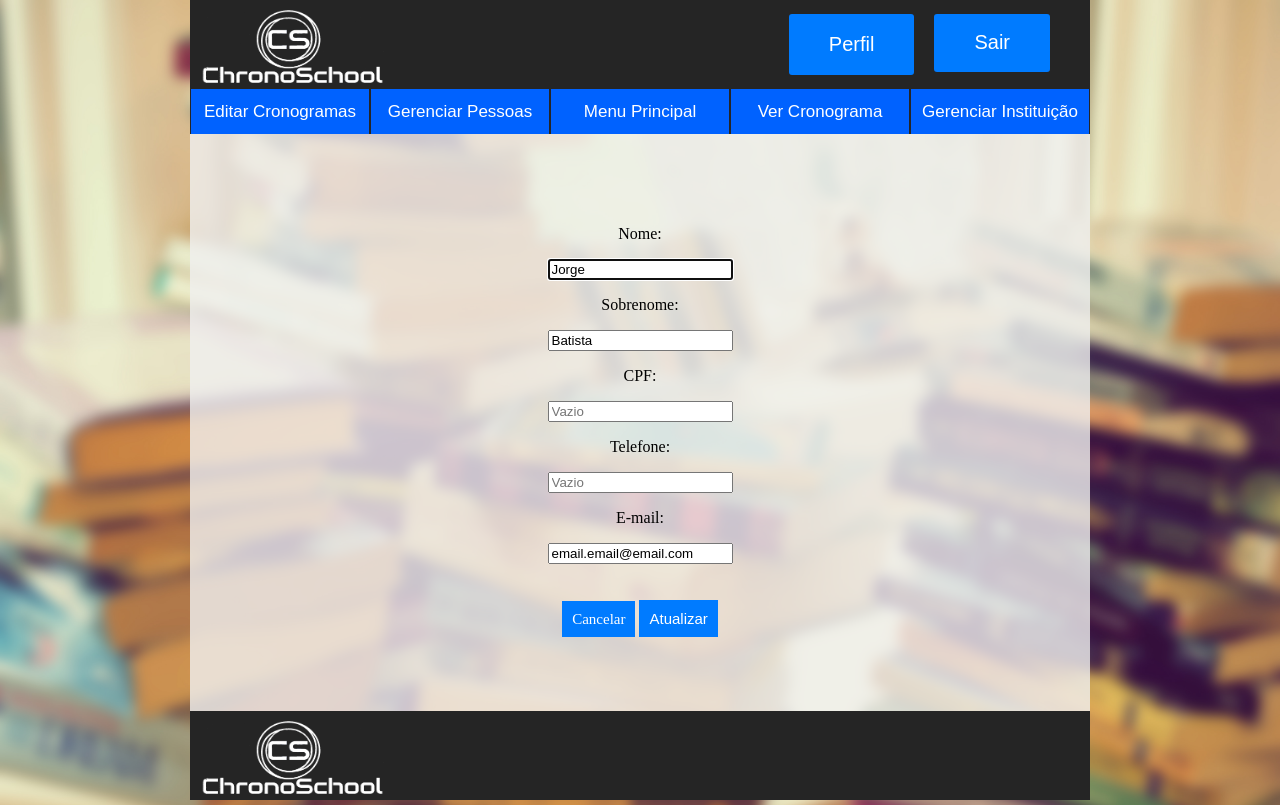
After one commit to Teh-Venom/ChronoSchool, a PHP site: page /editarUsuarios.php?uid=4 in a window 1280 px wide. The commit adds this page. Run offline with PHP 8.4, Linux system fonts and the light colour scheme; a user stored in the database is signed in; data comes from the database, SQL or seed files in the repository.

Commit message:
Update usuario

```diff
--- a/ChronoSchool_Codigos/editarProfessores.php
+++ b/ChronoSchool_Codigos/editarProfessores.php
@@ -68,6 +68,7 @@
 					Alterar o horário disponível final
 					<input type="time" name="final" value="<?php echo $final?>" step="1800" onkeydown="return false" required> <br><br>
 					<br><br>
+					<a href='gerenciarProfessores.php' class='botaoUsuario'>Cancelar</a>
 					<input type="submit" class="botaoUsuario" name="alterar" value="Atualizar">
 				</form>
 			</center>
--- /dev/null
+++ b/ChronoSchool_Codigos/editarUsuarios.php
@@ -0,0 +1,108 @@
+<!DOCTYPE html>
+<html lang="pt-br">
+	<head>
+		<link href="css/style.css" rel="stylesheet"/>
+		<meta charset="UTF-8">
+		<link rel="icon" href="images/icone.ico" type="image/x-icon" />
+		<link rel="shortcut icon" href="images/icone.ico" type="image/x-icon" />
+		<title>Editar usuário></title>
+
+		<?php
+			session_start();
+			if($_SESSION == null)
+			{
+				header("location: login.php");
+			}
+
+			$idUsuario = $_GET['uid'];
+
+			include "php/conexao.php";
+
+			$sql = "SELECT * FROM usuario as U
+					INNER JOIN permissoes AS P ON P.idPermissoes = U.Permissoes_idPermissoes
+					INNER JOIN comum as C ON C.idComum = U.comum_IdComum
+					WHERE U.idUsuario = $idUsuario";
+			$usuarios = $conexao ->prepare($sql);
+			$usuarios -> execute();
+			foreach ($usuarios as $u)
+			{
+				$email_old 			= $u['email'];
+				$idPermissoes_old 	= $u['Permissoes_idPermissoes'];
+				$idComum_old 		= $u['Comum_idComum'];
+				$nome_old 			= $u['nome'];
+				$sobrenome_old		= $u['ultimo_nome'];
+				$cpf_old 			= $u['cpf'];
+				$telefone_old 		= $u['telefone'];
+			}
+
+			if(isset($_POST['alterar']))//dur
+			{
+				$nome = $_POST['nome'];
+				$snome = $_POST['sobrenome'];
+				$cpf = $_POST['cpf'];
+				$tel = $_POST['telefone'];
+				$email = $_POST['email'];
+				if($cpf == ''){
+					$cpf = NULL;
+				}
+				if($tel == ''){
+					$tel = NULL;
+				}
+				include "php/conexao.php";
+				$sql="UPDATE usuario
+					INNER JOIN comum ON comum.idComum = usuario.Comum_idComum
+					SET	nome = ?,
+						ultimo_nome = ?,
+						cpf=?,
+						telefone=?,
+						email=?
+					WHERE usuario.idUsuario = ?";
+				$atualizar = $conexao -> prepare($sql);
+				$atualizar -> execute(array($nome, $snome, $cpf, $tel, $email, $idUsuario));
+
+				header("Location: gerenciarUsuarios.php");
+
+
+			}
+		?>
+	</head>
+	<body>
+	<header>
+		<?php
+			include "php/header.php";
+		?>
+	</header>
+	<?php
+		include "php/navbar.php";
+	?>
+
+	<div class="corpo">
+		<div class="conteudo">
+			<center>
+				<form action="" method="POST">
+						<p>Nome: </p>
+						<input type="text" name="nome" 		value="<?php echo  $nome_old?>" 														required autofocus> <br>
+						<p>Sobrenome:</p>
+						<input type="text" name="sobrenome"	value="<?php echo  $sobrenome_old?>"													required autofocus> <br>
+						<p>CPF:</p>
+						<input type="text" name="cpf" 		value="<?php echo  $cpf_old?>" 			placeholder="Vazio" 							autofocus> <br>
+						<p>Telefone:</p>
+						<input type="text" name="telefone" 	value="<?php echo  $telefone_old?>"  	placeholder="Vazio" 							autofocus> <br>
+						<p>E-mail:</p>
+						<input type="email" name="email" 	value="<?php echo  $email_old?>" 		placeholder="Vazio" 							required autofocus> <br>
+
+						<br><br>
+						<a href='gerenciarUsuarios.php' class='botaoUsuario'>Cancelar</a>
+						<input type="submit" class="botaoUsuario" name="alterar" value="Atualizar">
+					</form>
+				</center>
+		</div>
+	</div>
+
+	<footer>
+		<div>
+			<img class="logo" src="images/logo.png" title="ChronoSchool"/>
+		</div>
+	</footer>
+	</body>
+</html>
--- a/ChronoSchool_Codigos/gerenciarUsuarios.php
+++ b/ChronoSchool_Codigos/gerenciarUsuarios.php
@@ -58,10 +58,10 @@
 														<font size='3'><b>E-mail: </b> $email</font>
 													</td>
 													<td>
-														<a href='editarUsuarios.php?uid=$idUsuario&cid=$idComum&email=$email&nc=$nome' class='botaoUsuario'>Alterar</a>
+														<a href='editarUsuarios.php?uid=$idUsuario' class='botaoUsuario'>Alterar</a>
 													<td>
 													<td>
-														<a href='apagarUsuarios.php?uid=$idUsuario&cid=$idComum&email=$email&nc=$nome' class='botaoUsuario'>Apagar</a>
+														<a href='apagarUsuarios.php?uid=$idUsuario&email=$email&nc=$nome' class='botaoUsuario'>Apagar</a>
 													</td>
 												</tr>
 												<tr>
```
Also changed, not shown: ChronoSchool_Codigos/apagarUsuarios.php (added, +88 -0 lines), ChronoSchool_Codigos/callPermissoes.php (added, +18 -0 lines).
